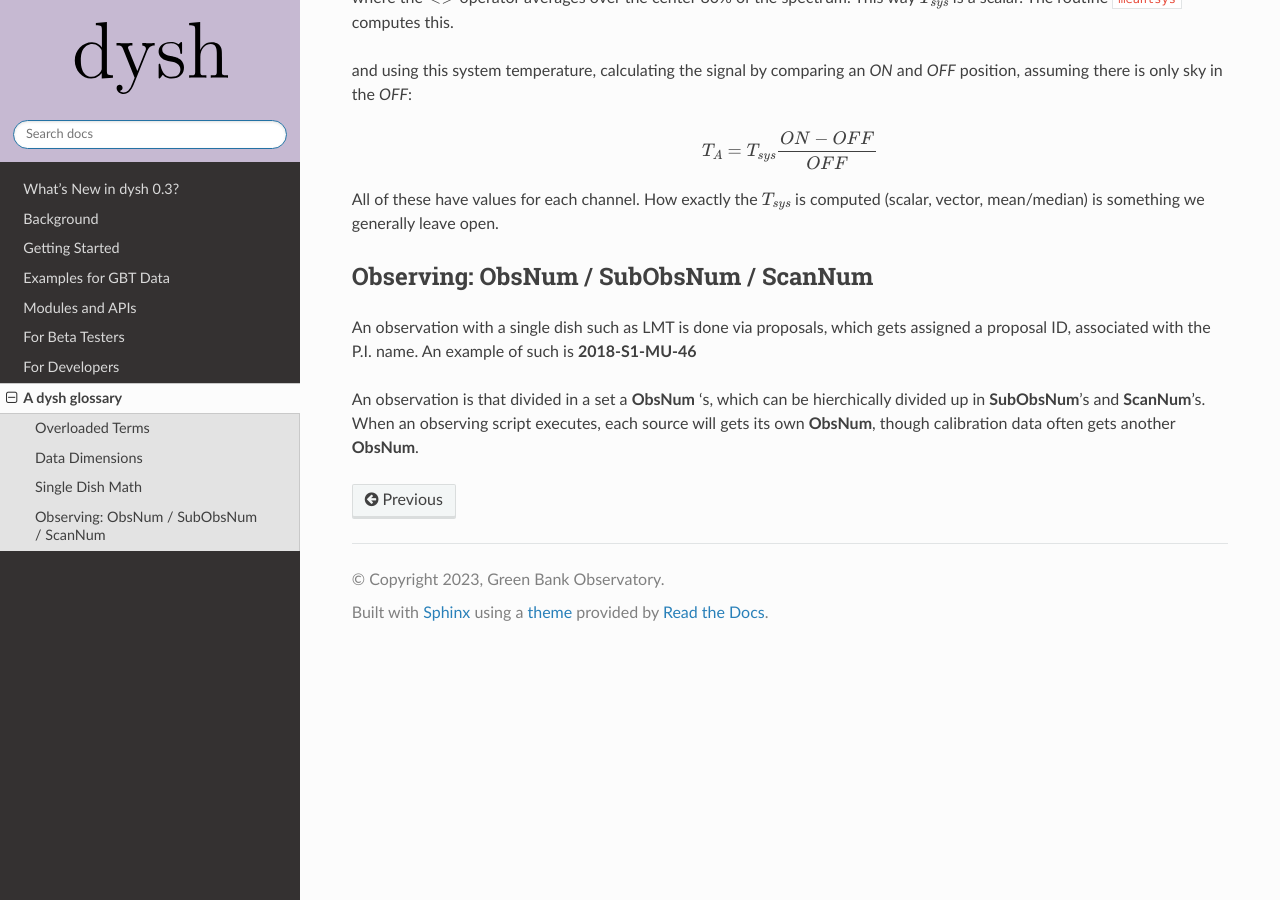
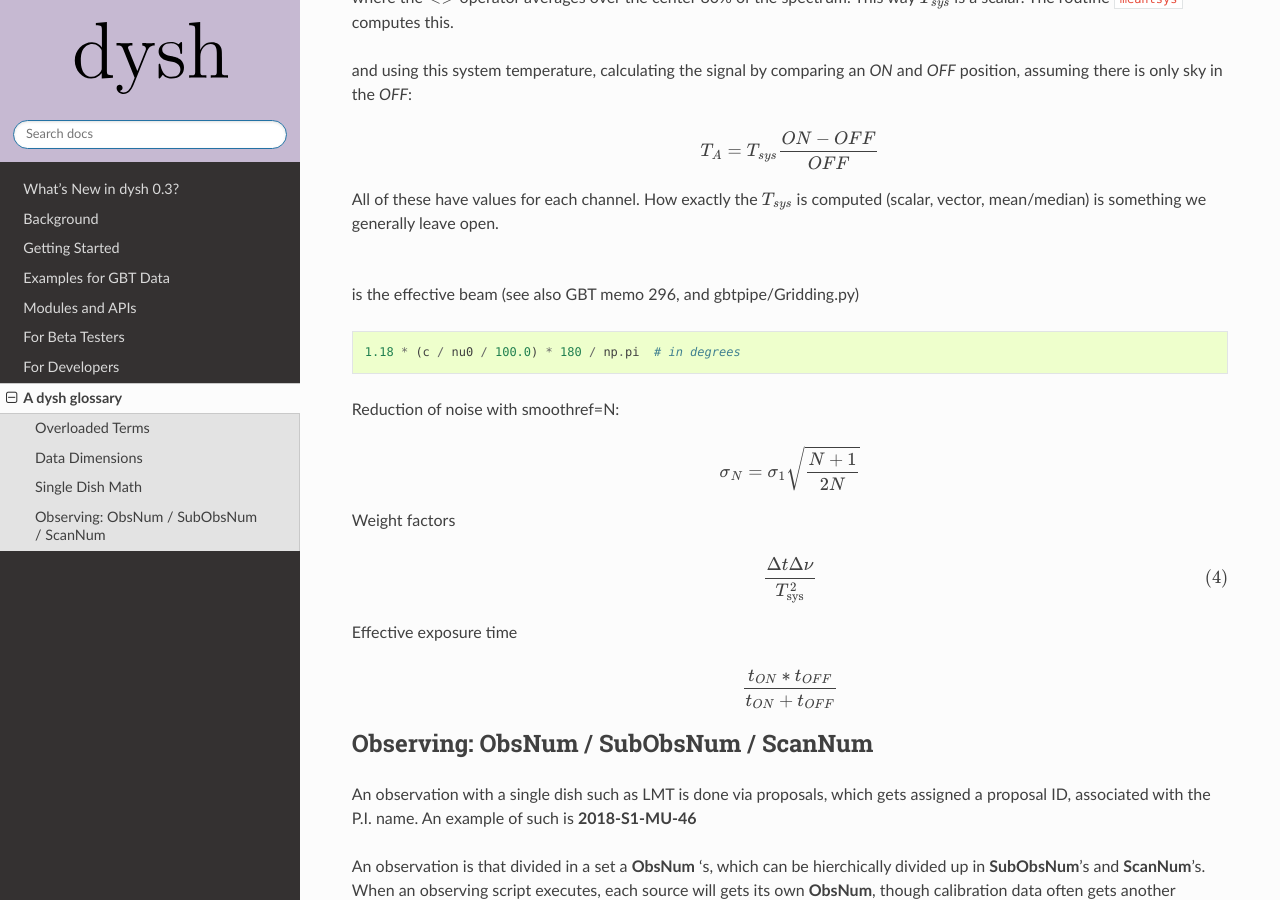
Before and after one commit to GreenBankObservatory/dysh, a Sphinx documentation site: the page built from docs/source/glossary.rst, in a window 1280 px wide and 900 px high, scrolled down 5225 px. Built offline with Sphinx 7.4.7 and the Read the Docs theme 3.1.0, drawn with Linux system fonts in a browser that asks for light colours; the version number could not be read and is left out.

Commit message:
add more math

```diff
--- a/docs/source/glossary.rst
+++ b/docs/source/glossary.rst
@@ -343,6 +343,33 @@ assuming there is only sky in the *OFF*:
 All of these have values for each channel. How exactly the :math:`T_{sys}` is computed (scalar, vector,
 mean/median) is something we generally leave open.
 
+.. math::
+
+
+is the effective beam (see also GBT memo 296, and gbtpipe/Gridding.py)
+
+.. code-block::
+
+    1.18 * (c / nu0 / 100.0) * 180 / np.pi  # in degrees
+
+Reduction of noise with smoothref=N:
+
+.. math::
+
+     \sigma_N = \sigma_1 \sqrt{   {N+1} \over  {2N}  }
+
+Weight factors
+
+.. math::
+
+      \frac{\Delta t \Delta\nu}{T_{\rm{sys}}^{2}}      \tag{4}
+
+Effective exposure time
+
+.. math::
+  { t_{ON} * t_{OFF} } \over {  t_{ON} + t_{OFF}  }
+
+
 
 Observing: ObsNum / SubObsNum / ScanNum
 ~~~~~~~~~~~~~~~~~~~~~~~~~~~~~~~~~~~~~~~
```
